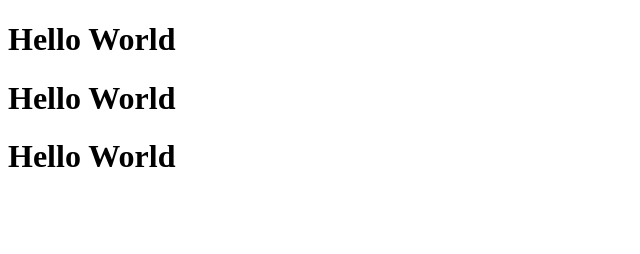
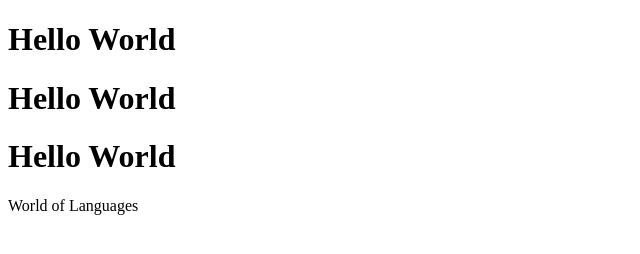
Before and after one commit to c-prem/Git-Folder, a plain HTML site: page Index.html in a window 1280 px wide. Shown: the whole page, without its empty margins (0-640 px from the left). Drawn offline with Linux system fonts and the light colour scheme.

Commit message:
Update Index.html

```diff
--- a/Index.html
+++ b/Index.html
@@ -9,5 +9,6 @@
 <body>
     <h1>Hello World</h1>
     <h1>Hello World</h1> <h1>Hello World</h1>
+    <p> World of Languages</p>
 </body>
 </html>
```
